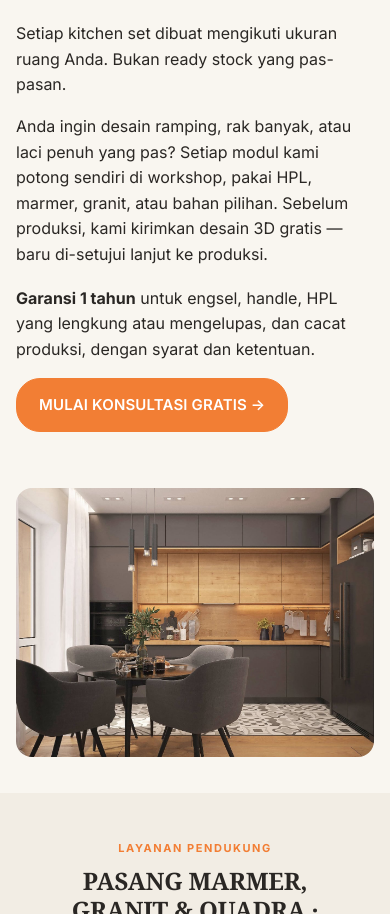
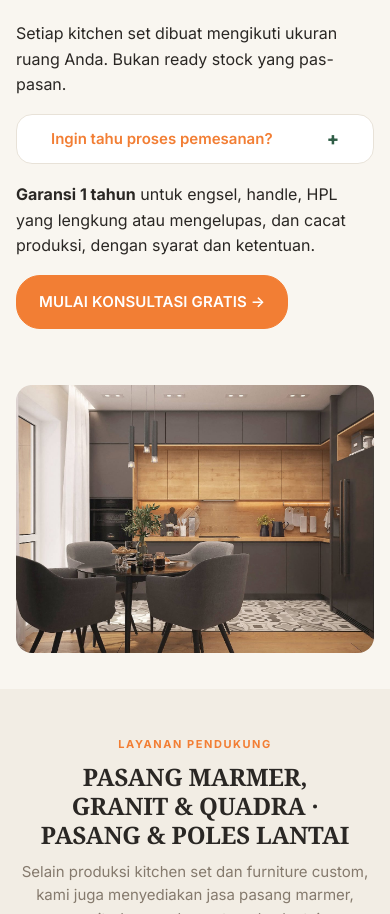
Before and after one commit to rayfurnitureandstone-wq/rayfurniture-and-stone, an Astro site: page / in a window 390 px wide. Shown: the part 903-1817 px from the top of the page. Built offline with nearby package versions, Linux system fonts and the light colour scheme; Astro itself is replaced by a stand-in of ours.

Commit message:
mobile: accordion long-copy, non-uppercase h1, verified via CDP 390px

```diff
--- a/src/pages/index.astro
+++ b/src/pages/index.astro
@@ -25,7 +25,9 @@ const desc = 'Selain produksi kitchen set dan furniture custom, Ray Furniture &
         <p class="eyebrow">Kitchen Set Custom Bogor — Garansi 1 Tahun</p>
         <h1 id="main-title">Kitchen Set & Furniture Custom</h1>
         <p class="lead">Setiap kitchen set dibuat mengikuti ukuran ruang Anda. Bukan ready stock yang pas-pasan.</p>
-        <p>Anda ingin desain ramping, rak banyak, atau laci penuh yang pas? Setiap modul kami potong sendiri di workshop, pakai HPL, marmer, granit, atau bahan pilihan. Sebelum produksi, kami kirimkan desain 3D gratis — baru di-setujui lanjut ke produksi.</p>
+        <details class="more"><summary>Ingin tahu proses pemesanan?</summary>
+          <p>Anda inginkan desain ramping, rak banyak, atau laci penuh yang pas? Setiap modul kami potong sendiri di workshop, pakai HPL, marmer, granit, atau bahan pilihan. Sebelum produksi, kami kirimkan desain 3D gratis — baru setelah Anda setujui lanjut ke produksi.</p>
+        </details>
         <p style="margin-top:18px"><strong>Garansi 1 tahun</strong> untuk engsel, handle, HPL yang lengkung atau mengelupas, dan cacat produksi, dengan syarat dan ketentuan.</p>
         <p style="margin-top:16px"><a class="btn btn--green" href={waLink('Halo Kak, saya mau diskusi kitchen set custom untuk dapur saya.')}>Mulai Konsultasi Gratis →</a></p>
       </div>
--- a/src/styles/mobile.css
+++ b/src/styles/mobile.css
@@ -274,3 +274,12 @@
 
 /* pengaman: nav tidak pernah muncul di desktop */
 @media (min-width:561px){ .mtabbar{display:none !important} }
+
+@media (max-width:560px){
+  details.more{background:var(--m-white);border:1px solid var(--m-line);border-radius:var(--m-r);margin:14px 0;overflow:hidden}
+  details.more summary{list-style:none;cursor:pointer;min-height:48px;display:flex;align-items:center;padding:0 16px;font-size:15px;font-weight:600;color:var(--m-accent)}
+  details.more summary::-webkit-details-marker{display:none}
+  details.more summary::after{content:"+ ";margin-left:auto;font-size:18px}
+  details.more[open] summary::after{content:"\2212 ";color:var(--m-ink)}
+  details.more p{padding:10px 16px 16px;font-size:15px;line-height:1.6;color:var(--m-muted)}
+}
```
